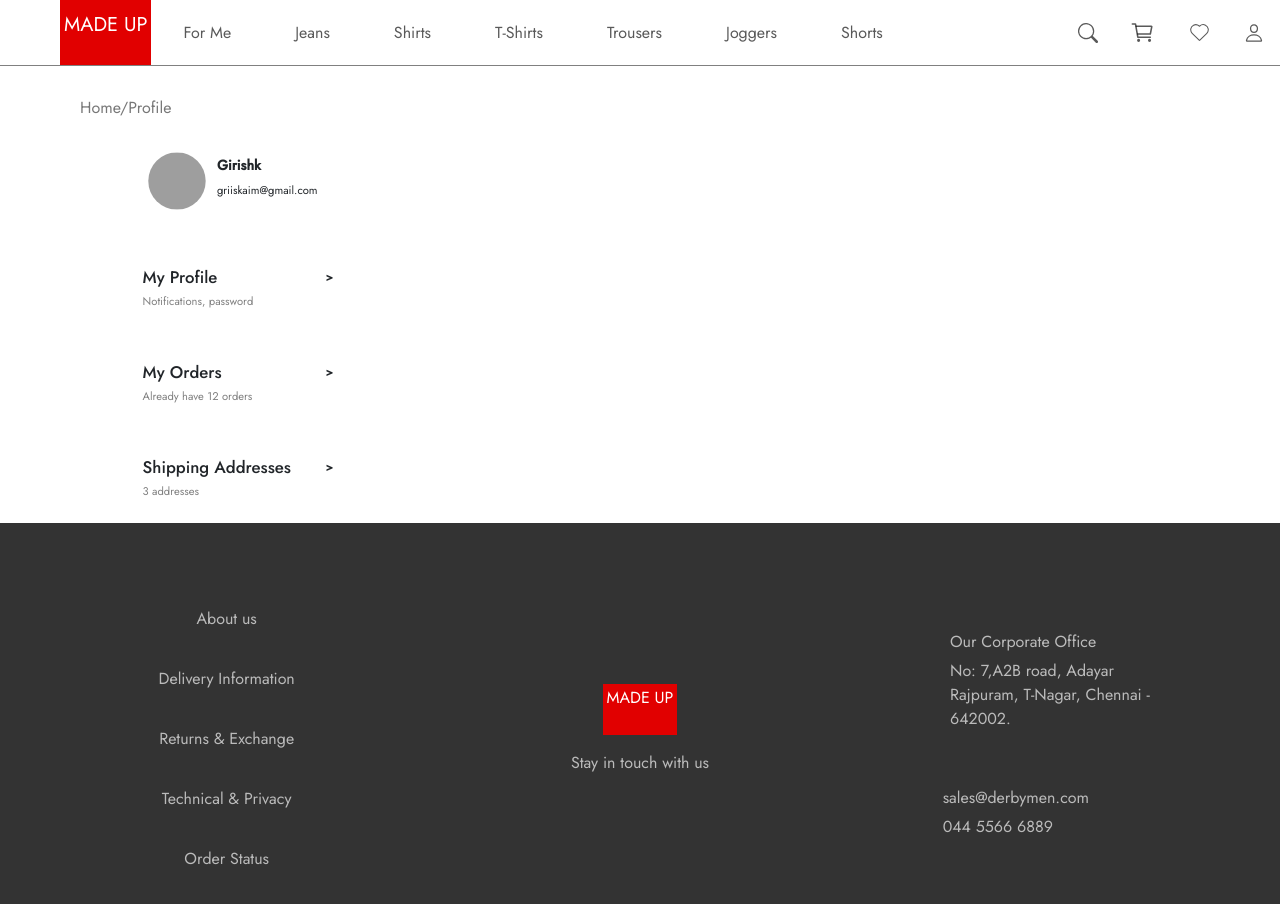
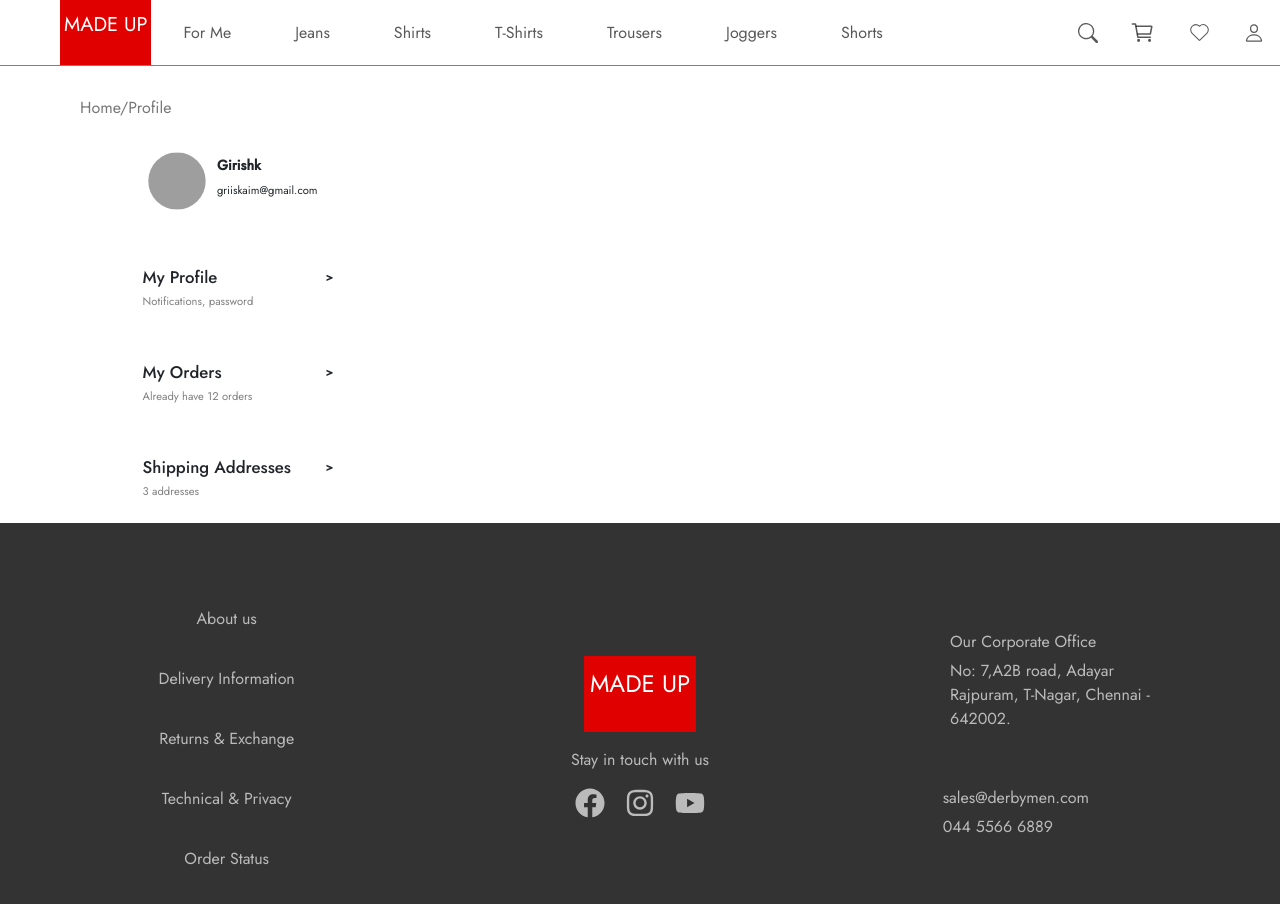
Before and after one commit to DineshSainath/CasaRetail, a React (Create React App) app: page / in a window 1280 px wide. Shown: the top 904 px of the page. Built offline with nearby package versions, Linux system fonts and the light colour scheme; grey boxes are pictures that could not be loaded.

Commit message:
footer css

```diff
--- a/src/Footer.css
+++ b/src/Footer.css
@@ -48,9 +48,15 @@
   margin-bottom: 5px;
 }
 
+.socials {
+  display: flex;
+  gap: 20px;
+}
+
 .logo {
   color: white;
-  padding: 2px 4px 25px 4px;
+  padding: 10px 6px 30px 6px;
   max-width: 5em;
   background-color: #e10000;
+  font-size: 1.5em;
 }
--- a/src/Footer.jsx
+++ b/src/Footer.jsx
@@ -1,4 +1,7 @@
 import './Footer.css'
+import { FaFacebook } from 'react-icons/fa'
+import { FaInstagram } from 'react-icons/fa'
+import { FaYoutube } from 'react-icons/fa'
 function Footer() {
   return (
     <div className="footer">
@@ -13,6 +16,11 @@ function Footer() {
       <div className="center">
         <p className="logo">MADE UP</p>
         <p> Stay in touch with us </p>
+        <span className="socials">
+          <FaFacebook size={30} />
+          <FaInstagram size={30} />
+          <FaYoutube size={30} />
+        </span>
       </div>
 
       <div className="right">
--- a/src/Home.jsx
+++ b/src/Home.jsx
@@ -69,7 +69,7 @@ function Home() {
                 deliveryInfo="Express Delivery by Sat, Aug 30"
                 paymentInfo="Credit Card Payment"
                 price="1,899"
-                status="Pending"
+                status="Delivered"
               />
               <OrderCard
                 orderNo="4"
@@ -77,7 +77,7 @@ function Home() {
                 deliveryInfo="Express Delivery by Sat, Aug 30"
                 paymentInfo="Credit Card Payment"
                 price="1,899"
-                status="Pending"
+                status="Delivered"
               />
             </div>
           )}
--- a/src/NavbarComponent.css
+++ b/src/NavbarComponent.css
@@ -2,8 +2,8 @@
   color: white;
   padding: 10px 4px 25px 4px;
   background-color: #e10000;
-  margin-left: 60px; /* Adjusted margin */
-  margin-right: 0; /* Removed conflicting margin */
+  margin-left: 60px;
+  margin-right: 0;
 }
 
 .nav {
--- a/src/OrderCard.css
+++ b/src/OrderCard.css
@@ -41,8 +41,16 @@
   padding-bottom: 0.2em;
 }
 
+.status.pending {
+  color: white;
+  background: #333;
+}
+
+.status.delivered {
+  color: #777777;
+  background: #f3f3f3;
+}
 .status {
-  color: white;
   font-weight: 300;
   position: absolute;
   bottom: 0;
@@ -51,7 +59,6 @@
   border-radius: 6px 6px 0px 0px;
   padding-left: 10px;
   padding-right: 10px;
-  background: #333;
 }
 
 .order-details {
--- a/src/OrderCard.jsx
+++ b/src/OrderCard.jsx
@@ -10,7 +10,6 @@ function OrderCard(props) {
         <p className="no">Order# {props.orderNo}</p>
         <p className="name">{props.name}</p>
         <p className="delivery">{props.deliveryInfo}</p>
-        {/* Add more details as needed */}
       </div>
       <div className="order-tags">
         <p className="payment">{props.paymentInfo}</p>
@@ -18,7 +17,7 @@ function OrderCard(props) {
         <p className="dropDown">
           <FaAngleDown />
         </p>
-        <p className="status">{props.status}</p>
+        <p className={`status ${props.status.toLowerCase()}`}>{props.status}</p>
       </div>
     </div>
   )
```
